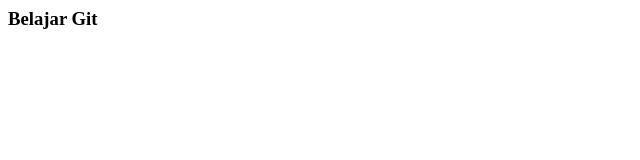
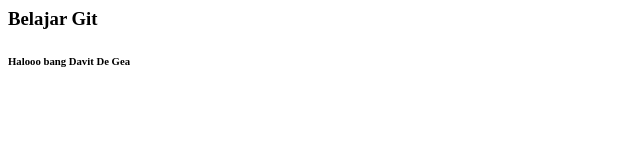
Before and after one commit to primaogi/belajar_git, a plain HTML site: page index.html in a window 1280 px wide. Shown: the whole page, without its empty margins (0-640 px from the left). Drawn offline with Linux system fonts and the light colour scheme.

Commit message:
Update index.html
Ku tambahin dikit h6

```diff
--- a/index.html
+++ b/index.html
@@ -1 +1,2 @@
 <h3>Belajar Git</h3>
+<h6>Halooo bang Davit De Gea</h6>
```
